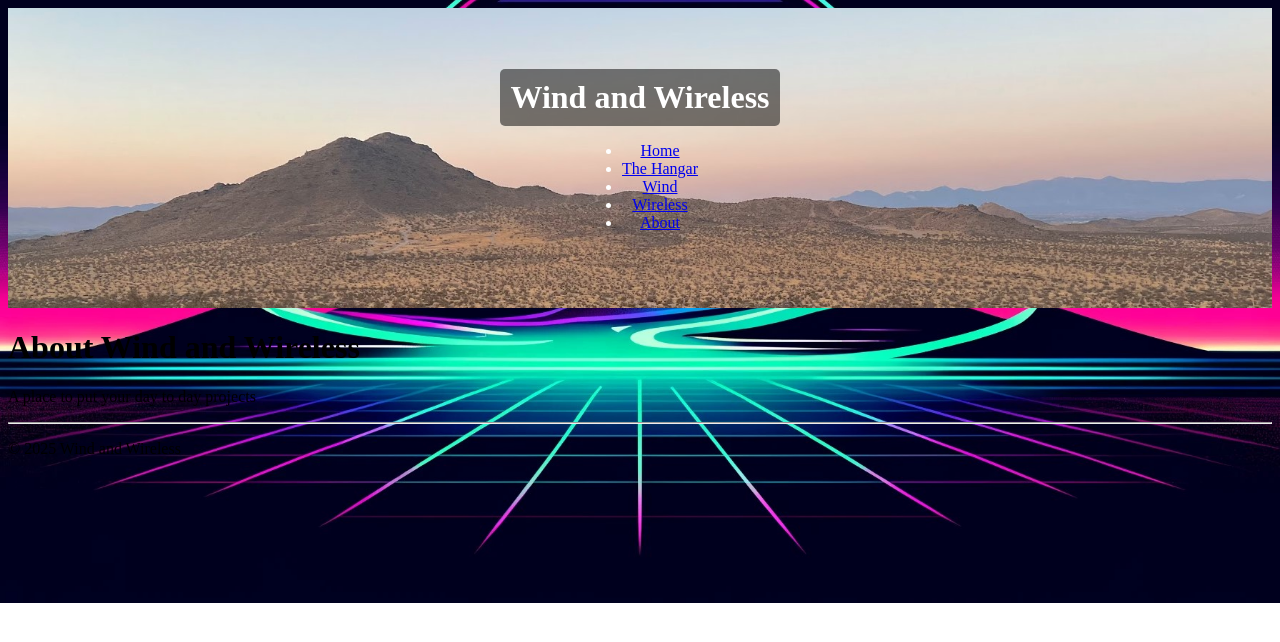
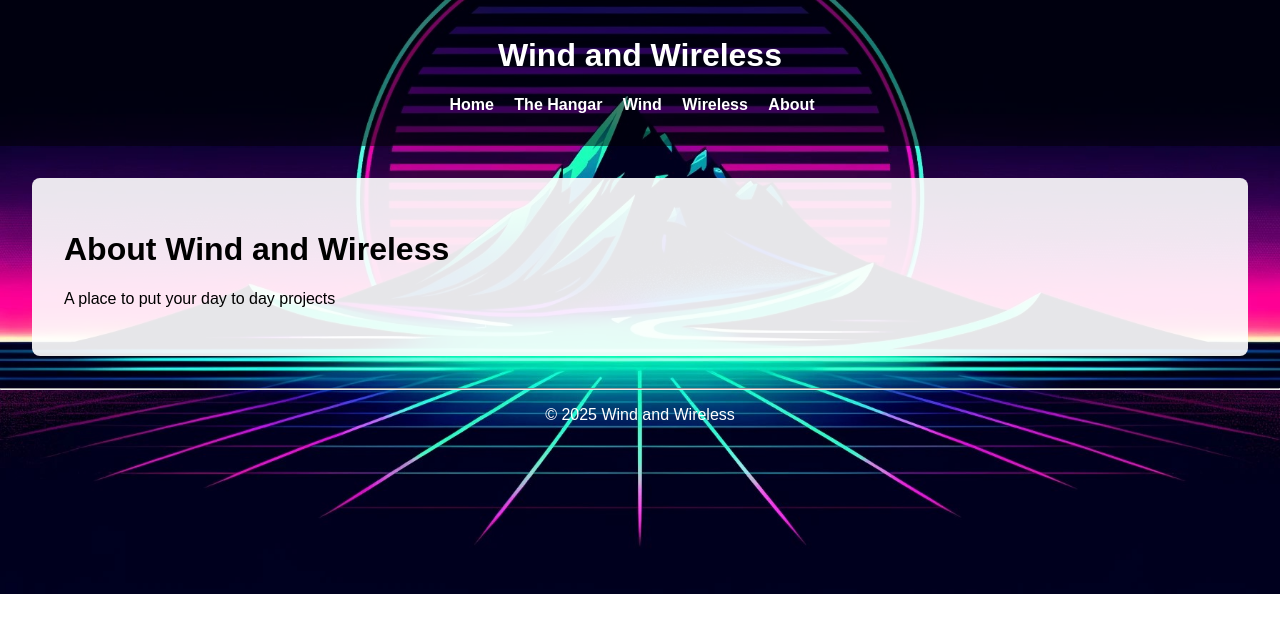
Before and after one commit to 00X30/WindWireless, a Jekyll site: the page built from projects.md, in a window 1280 px wide. Shown: the top 642 px of the page. Built offline with Jekyll 4.4.1, drawn with Linux system fonts in a browser that asks for light colours.

Commit message:
Update style.css

```diff
--- a/assets/css/style.css
+++ b/assets/css/style.css
@@ -1,81 +1,57 @@
-*
-  Global Styles
----------------------------------------------- */
-body {
-  /* Apply a background image to the entire page */
-  background-image: url('../images/background.jpg');
-  background-size: cover;        /* Fill the screen */
-  background-position: center;   /* Center the image */
-  background-repeat: no-repeat;  /* Don't repeat the image */
-  margin: 0;                     /* Remove default browser margin */
-  font-family: sans-serif;       /* Example font family */
-  color: #000;                   /* Default text color */
-}
-
-/*
-  Banner Styles
-  (If you prefer the entire site to have the same background,
-  you might remove the body background and only use this class.)
----------------------------------------------- */
-.banner {
-  background-image: url('../images/background.jpg');
-  background-size: cover;
-  background-position: center;
-  background-repeat: no-repeat;
-  /*
-    Add padding or height if needed.
-    Example:
-    height: 300px;
-    display: flex;
-    align-items: center;
-    justify-content: center;
-  */
-}
-
-/*
-  Header Section with a Banner Background
----------------------------------------------- */
-.banner-header {
-  /* Adjust the header height to show more/less of the image */
-  height: 300px;
-  text-align: center;
-
-  /* Flex layout for centering content vertically/horizontally */
-  display: flex;
-  flex-direction: column;
-  justify-content: center;
-  align-items: center;
-
-  /* Background image for just the header */
-  background-image: url('../images/banner.jpg');
-  background-size: cover;
-  background-position: center;
-  background-repeat: no-repeat;
-
-  /* Text color on top of the image */
-  color: white;
-}
-
-/*
-  Make the heading in the banner more readable
----------------------------------------------- */
-.banner-header h1 {
-  background-color: rgba(0, 0, 0, 0.5);
-  padding: 10px;
-  border-radius: 5px;
-  margin: 0; /* Remove default margin */
-}
-
-
-/* Default background for all pages */
+/* Global Background for all pages */
 body {
   background-image: url('../images/background.jpg');
   background-size: cover;
   background-position: center;
   background-repeat: no-repeat;
+  margin: 0;
+  font-family: sans-serif;
 }
 
-/* Homepage specific background */
-body.home-page {
-  background-image: url('../images/header.jpg');
+/* Header styling */
+.banner-header {
+  text-align: center;
+  padding: 1rem;
+  background-color: rgba(0, 0, 0, 0.5); /* optional: dark overlay for readability */
+  color: white;
 }
+
+/* Banner image on homepage */
+.banner-image {
+  width: 100%;
+  max-height: 300px;
+  object-fit: cover;
+}
+
+/* Navigation styles */
+.nav-list {
+  list-style: none;
+  padding: 0;
+  margin: 1rem 0;
+}
+
+.nav-list li {
+  display: inline;
+  margin-right: 1em;
+}
+
+.nav-list a {
+  color: white;
+  text-decoration: none;
+  font-weight: bold;
+}
+
+/* Main content styling */
+main {
+  padding: 2rem;
+  background-color: rgba(255, 255, 255, 0.9); /* subtle background for content */
+  margin: 2rem;
+  border-radius: 8px;
+}
+
+/* Footer styling */
+footer {
+  text-align: center;
+  margin: 2rem 0;
+  color: white;
+}
```
